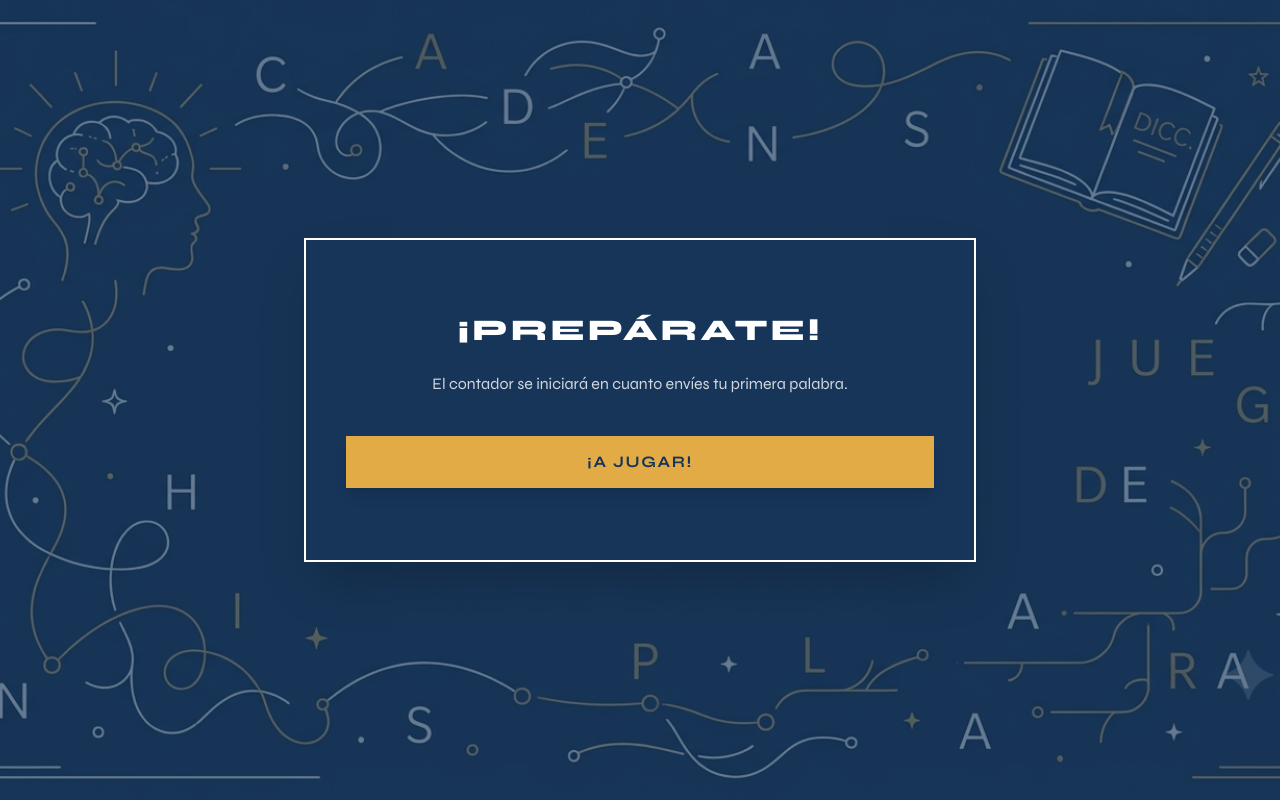
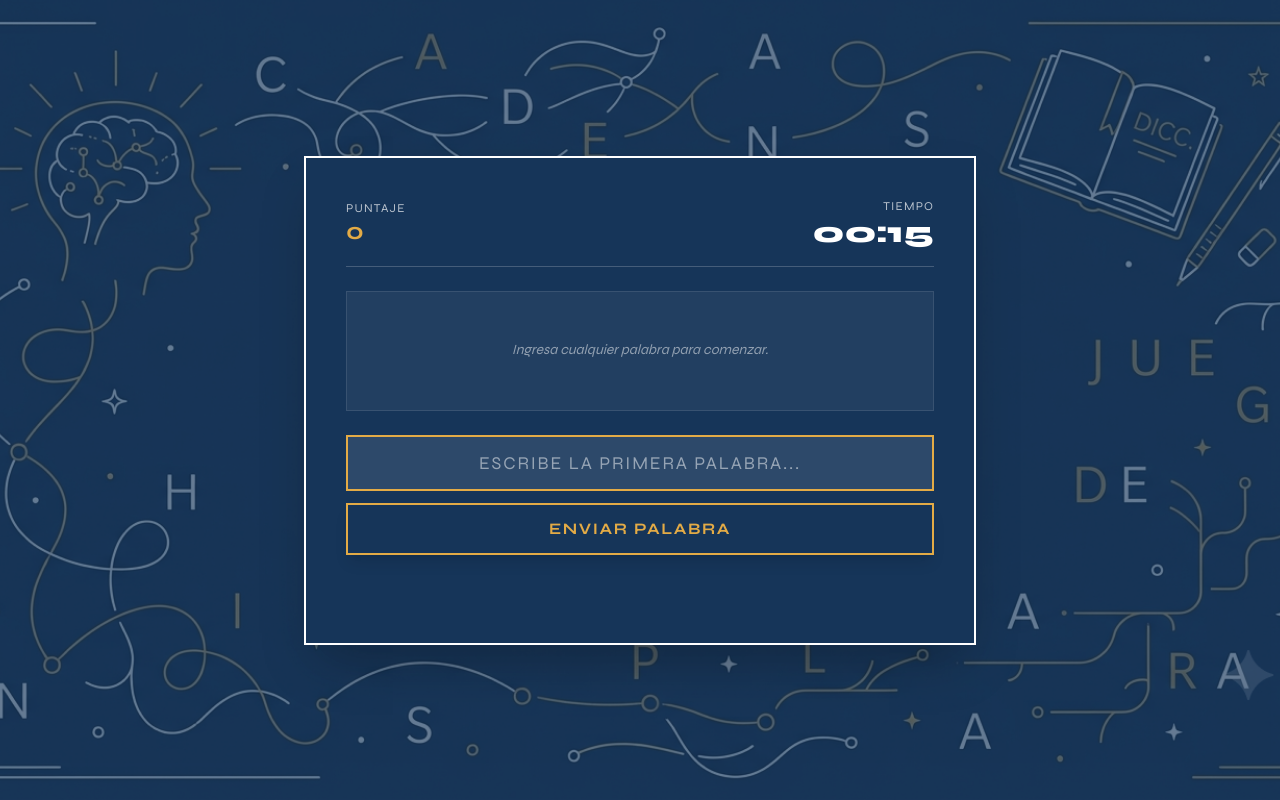
Before and after one commit to lautilovato/unq-ui-Lautaro-Lovato-trabajo-final, a React (Vite) app in the folder front/: page /game in a window 1280 px wide. Built offline with nearby package versions, Linux system fonts and the light colour scheme.

Commit message:
refactor logic game, timer start when put first word

```diff
--- a/front/src/Components/GameOverScreen.tsx
+++ b/front/src/Components/GameOverScreen.tsx
@@ -1,3 +1,5 @@
+import { useNavigate } from 'react-router-dom';
+
 interface GameOverScreenProps {
   score: number;
   wordsCount: number;
@@ -5,6 +7,8 @@ interface GameOverScreenProps {
 }
 
 function GameOverScreen({ score, wordsCount, onRestart }: GameOverScreenProps) {
+  const navigate = useNavigate();
+
   return (
     <div className="w-full flex flex-col items-center py-8 gap-6 animate-fade-in">
       <h2 className="text-3xl font-extrabold text-white tracking-widest uppercase">¡Tiempo agotado!</h2>
@@ -15,12 +19,20 @@ function GameOverScreen({ score, wordsCount, onRestart }: GameOverScreenProps) {
         <span className="text-white/60 text-sm mt-2">Palabras encadenadas: {wordsCount}</span>
       </div>
 
-      <button
-        onClick={onRestart}
-        className="w-full mt-4 bg-accent text-primary font-bold py-3 px-6 border-2 border-accent hover:bg-transparent hover:text-accent transition-all tracking-widest uppercase shadow-lg"
-      >
-        Jugar de nuevo
-      </button>
+      <div className="w-full flex flex-col gap-4 mt-4">
+        <button
+          onClick={onRestart}
+          className="w-full bg-accent text-primary font-bold py-3 px-6 border-2 border-accent hover:bg-transparent hover:text-accent transition-all tracking-widest uppercase shadow-lg"
+        >
+          Jugar de nuevo
+        </button>
+        <button
+          onClick={() => navigate('/')}
+          className="w-full bg-transparent text-white font-bold py-3 px-6 border-2 border-white hover:bg-white hover:text-primary transition-all tracking-widest uppercase"
+        >
+          Volver al Inicio
+        </button>
+      </div>
     </div>
   );
 }
--- a/front/src/Components/PreGameScreen.tsx
+++ /dev/null
@@ -1,22 +0,0 @@
-interface PreGameScreenProps {
-  onStart: () => void;
-}
-
-function PreGameScreen({ onStart }: PreGameScreenProps) {
-  return (
-    <div className="w-full flex flex-col items-center py-8 gap-6 animate-fade-in text-center">
-      <h2 className="text-3xl font-extrabold text-white tracking-widest uppercase">¡Prepárate!</h2>
-
-      <p className="text-white/80">El contador se iniciará en cuanto envíes tu primera palabra.</p>
-
-      <button
-        onClick={onStart}
-        className="w-full mt-4 bg-accent text-primary font-bold py-3 px-6 border-2 border-accent hover:bg-transparent hover:text-accent transition-all tracking-widest uppercase shadow-lg"
-      >
-        ¡A Jugar!
-      </button>
-    </div>
-  );
-}
-
-export default PreGameScreen;
--- a/front/src/Pages/Game.tsx
+++ b/front/src/Pages/Game.tsx
@@ -1,7 +1,6 @@
 import GameErrorMessage from '../Components/GameErrorMessage';
 import GameHeader from '../Components/GameHeader';
 import GameOverScreen from '../Components/GameOverScreen';
-import PreGameScreen from '../Components/PreGameScreen';
 import WordChain from '../Components/WordChain';
 import WordInputForm from '../Components/WordInputForm';
 import { useWordChainGame } from '../hooks/useWordChainGame';
@@ -20,7 +19,6 @@ function Game() {
     handleInputChange,
     handleSubmit,
     restartGame,
-    startGame,
   } = useWordChainGame();
 
   return (
@@ -28,26 +26,26 @@ function Game() {
       <div className="absolute inset-0 bg-primary/65"></div>
 
       <div className="relative z-10 w-full max-w-2xl bg-primary border-2 border-white p-6 sm:p-10 flex flex-col items-center shadow-2xl">
-        {gameStatus !== 'not-started' && <GameHeader score={score} timeLeft={timeLeft} />}
+        {gameStatus !== 'finished' ? (
+          <>
+            <GameHeader score={score} timeLeft={timeLeft} />
 
-        {gameStatus === 'playing' && (
             <div className="w-full flex flex-col gap-6">
               <WordChain words={words} />
               <WordInputForm
                 currentWord={currentWord}
                 placeholder={placeholder}
-              isLoading={isLoading}
+                isLoading={isLoading || gameStatus !== 'playing'}
                 inputRef={inputRef as React.RefObject<HTMLInputElement>}
                 onSubmit={handleSubmit}
                 onChange={handleInputChange}
               />
               <GameErrorMessage error={error} />
             </div>
+          </>
+        ) : (
+          <GameOverScreen score={score} wordsCount={words.length} onRestart={restartGame} />
         )}
-
-        {gameStatus === 'not-started' && <PreGameScreen onStart={startGame} />}
-
-        {gameStatus === 'finished' && <GameOverScreen score={score} wordsCount={words.length} onRestart={restartGame} />}
       </div>
     </div>
   );
--- a/front/src/hooks/useWordChainGame.ts
+++ b/front/src/hooks/useWordChainGame.ts
@@ -9,8 +9,9 @@ export function useWordChainGame() {
   const [score, setScore] = useState<number>(0);
   const [timeLeft, setTimeLeft] = useState<number>(GAME_DURATION);
   const [error, setError] = useState<string>('');
-  const [gameStatus, setGameStatus] = useState<'not-started' | 'playing' | 'finished'>('not-started');
+  const [gameStatus, setGameStatus] = useState<'playing' | 'finished'>('playing');
   const [isLoading, setIsLoading] = useState<boolean>(false);
+  const [isTimerActive, setIsTimerActive] = useState<boolean>(false);
 
   const inputRef = useRef<HTMLInputElement>(null);
 
@@ -19,7 +20,7 @@ export function useWordChainGame() {
   }, []);
 
   useEffect(() => {
-    if (gameStatus !== 'playing') return;
+    if (gameStatus !== 'playing' || !isTimerActive) return;
 
     if (timeLeft <= 0) {
       setGameStatus('finished');
@@ -31,7 +32,7 @@ export function useWordChainGame() {
     }, 1000);
 
     return () => clearInterval(timer);
-  }, [timeLeft, gameStatus]);
+  }, [timeLeft, gameStatus, isTimerActive]);
 
   useEffect(() => {
     if (gameStatus === 'playing' && !isLoading) {
@@ -72,6 +73,10 @@ export function useWordChainGame() {
       const data = await validateWord(wordToPlay);
 
       if (data.exists) {
+        if (words.length === 0) {
+          setIsTimerActive(true);
+        }
+
         setWords((previousWords) => [...previousWords, wordToPlay]);
         setScore((previousScore) => previousScore + wordToPlay.length);
         resetTimer();
@@ -86,17 +91,14 @@ export function useWordChainGame() {
     }
   };
 
-  const startGame = () => {
-    setGameStatus('playing');
-  };
-
   const restartGame = () => {
     setWords([]);
     setScore(0);
     resetTimer();
     setCurrentWord('');
     setError('');
-    setGameStatus('not-started');
+    setGameStatus('playing');
+    setIsTimerActive(false);
     setIsLoading(false);
   };
 
@@ -115,7 +117,6 @@ export function useWordChainGame() {
     placeholder,
     handleInputChange,
     handleSubmit,
-    startGame,
     restartGame,
   };
 }
```
Lines whose indentation alone changed are shown as unchanged.
